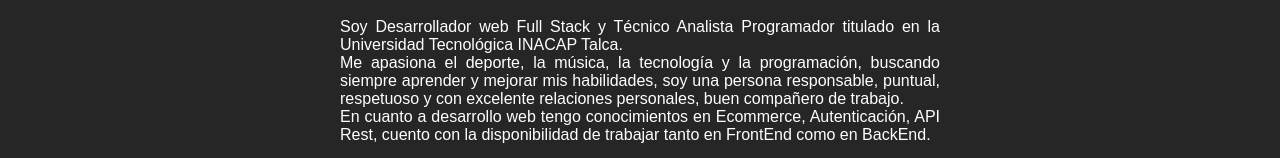
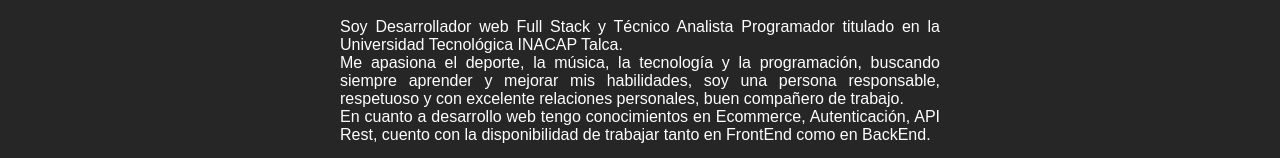
Before and after one commit to 90cris/My_portafolio, a React (Vite) app: page /about in a window 1280 px wide. Shown: the part 462-620 px from the top of the page. Built offline with nearby package versions, Linux system fonts and the light colour scheme.

Commit message:
correccion de cv y parrafo

```diff
--- a/src/pages/About.jsx
+++ b/src/pages/About.jsx
@@ -13,7 +13,7 @@ export const About = () => {
         <p className="text-2">
           Me apasiona el deporte, la música, la tecnología y la programación,
           buscando siempre aprender y mejorar mis habilidades, soy una persona
-          responsable, puntual, respetuoso y con excelente relaciones
+          responsable, respetuoso y con excelente relaciones
           personales, buen compañero de trabajo.
         </p>
         <p className="text-3">
```
Also changed, not shown: 1 other file (tests, documents, lock files or other folders).
